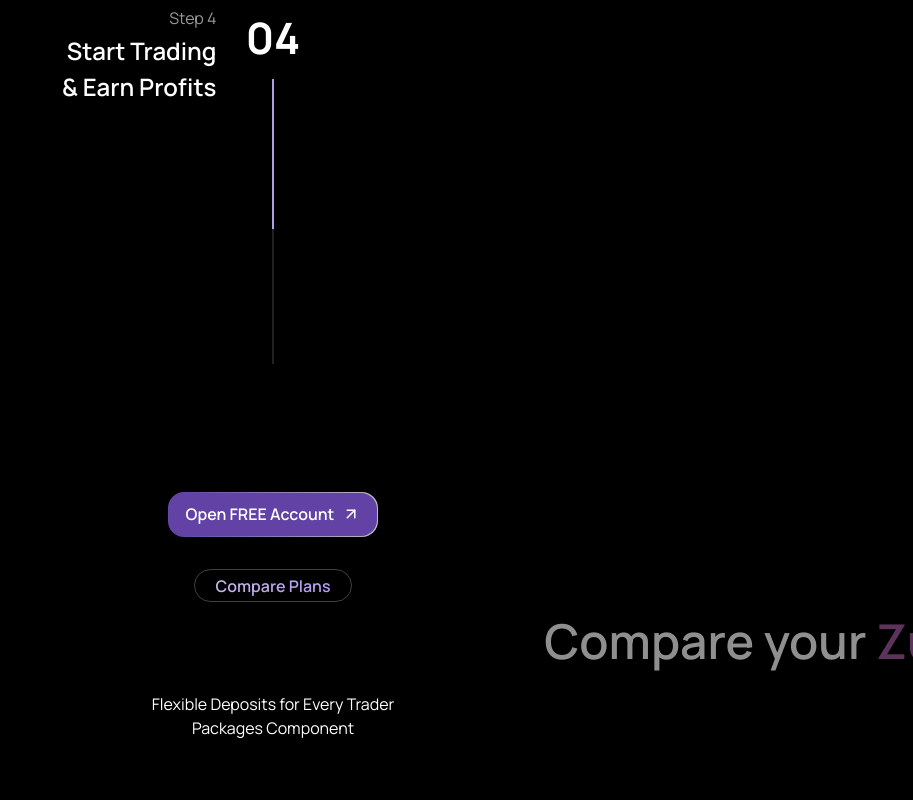
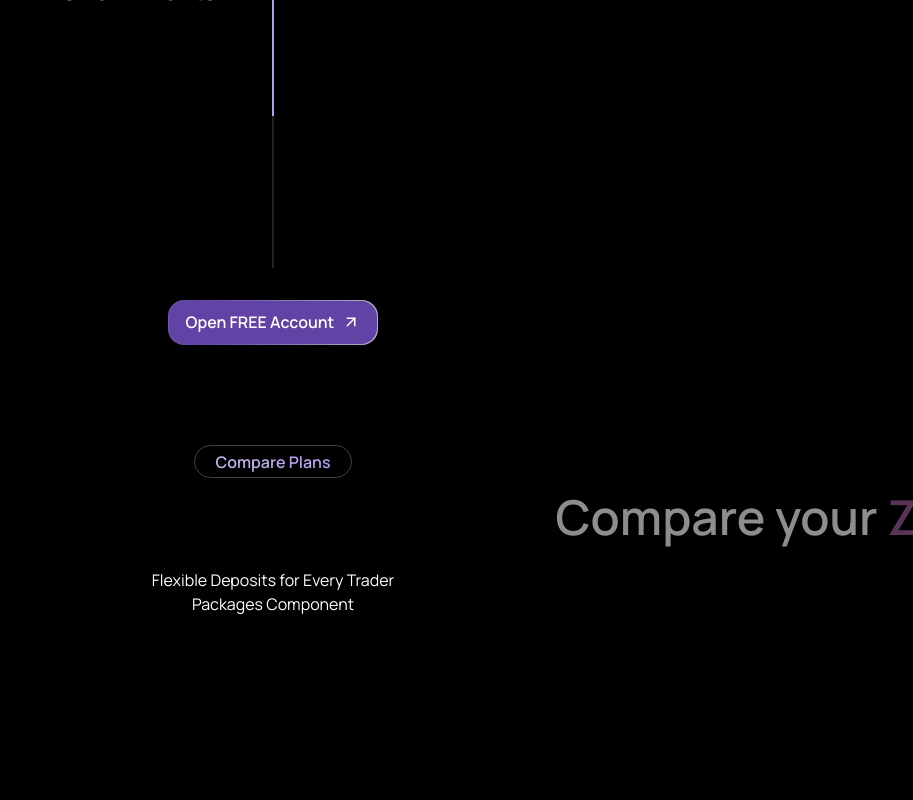
Before and after one commit to deepikabajaj31/Zuperior, a Next.js app: page / in a window 1280 px wide. Shown: the part 1518-2318 px from the top of the page, without its empty margins (367-1280 px from the left). Built offline with nearby package versions, Linux system fonts and the light colour scheme.

Commit message:
button changes

```diff
--- a/src/components/Button.tsx
+++ b/src/components/Button.tsx
@@ -1,27 +1,21 @@
-import { ArrowUpRight } from 'lucide-react';
-import React from 'react';
+import { ArrowUpRight } from "lucide-react";
+import React from "react";
 
-export interface ShinyButtonProps {
+export interface ButtonProps {
   label: string;
-
   onClick?: React.MouseEventHandler<HTMLDivElement>;
-
   iconSize?: number;
-
   className?: string;
 }
 
-const ShinyButton: React.FC<ShinyButtonProps> = ({
+const Button: React.FC<ButtonProps> = ({
   label,
   onClick,
   iconSize = 18,
-  className = '',
+  className = "",
 }) => {
   return (
-    <div
-      className={`relative rounded-[1rem] mb-[2rem] ${className}`}
-      onClick={onClick}
-    >
+    <div className={`relative rounded-[1rem] ${className}`} onClick={onClick}>
       <div
         className="
         absolute inset-0
@@ -52,4 +46,4 @@ const ShinyButton: React.FC<ShinyButtonProps> = ({
   );
 };
 
-export default ShinyButton;
+export default Button;
--- a/src/components/Video.tsx
+++ b/src/components/Video.tsx
@@ -1,9 +1,10 @@
 import React from "react";
+import Button from "./Button";
 
 const Video: React.FC = () => {
   return (
     <div>
-      <div style={{ height: "263px", width: "100%", maxWidth: "470px", margin: "auto" }}>
+      <div style={{ width: "100%", maxWidth: "470px", margin: "auto" }}>
         <video
           src="/videos/video.mp4"
           autoPlay
@@ -14,6 +15,7 @@ const Video: React.FC = () => {
           controls={false}
         ></video>
       </div>
+      <Button label="Get Funded" className="mt-[-3rem] w-min m-auto" />
     </div>
   );
 };
--- a/src/pages/index.tsx
+++ b/src/pages/index.tsx
@@ -6,7 +6,10 @@ import Button from "@/components/Button";
 
 export default function Home() {
   return (
-    <div style={{ paddingTop: "80px" }} className=" flex flex-col items-center justify-center">
+    <div
+      style={{ paddingTop: "80px" }}
+      className=" flex flex-col items-center justify-center"
+    >
       <Card
         buttonText="Our Process"
         headingTextBefore="Become a"
@@ -15,7 +18,7 @@ export default function Home() {
         footerText="🚀 Sign up. Fund. Trade."
       />
       <Timeline />
-      <Button label="Open FREE Account"/>
+      <Button label="Open FREE Account" className="mb-25" />
       <Card
         buttonText="Compare Plans"
         headingTextBefore="Compare your"
--- a/src/styles/steps.css
+++ b/src/styles/steps.css
@@ -1,9 +1,10 @@
 .timeline-wrapper {
     color: white;
-    padding: 5rem 1rem;
+    padding: 5rem 1rem 0rem 1rem;
     display: flex;
     flex-direction: column;
     align-items: center;
+    margin-bottom: 1rem;
 }
 
 .step-container {
@@ -11,7 +12,6 @@
     justify-content: center;
     width: 100%;
     position: relative;
-    margin-bottom: 2rem;
 }
 
 .desktop {
```
